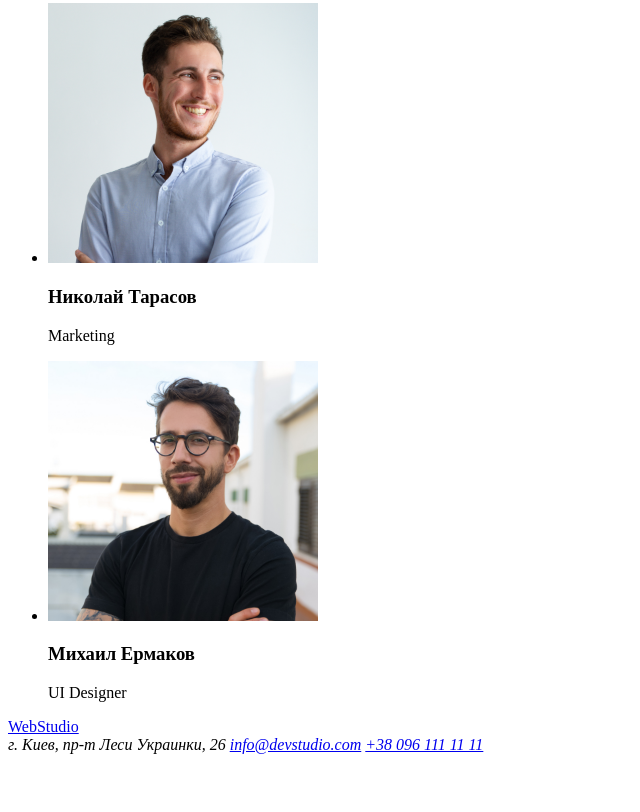
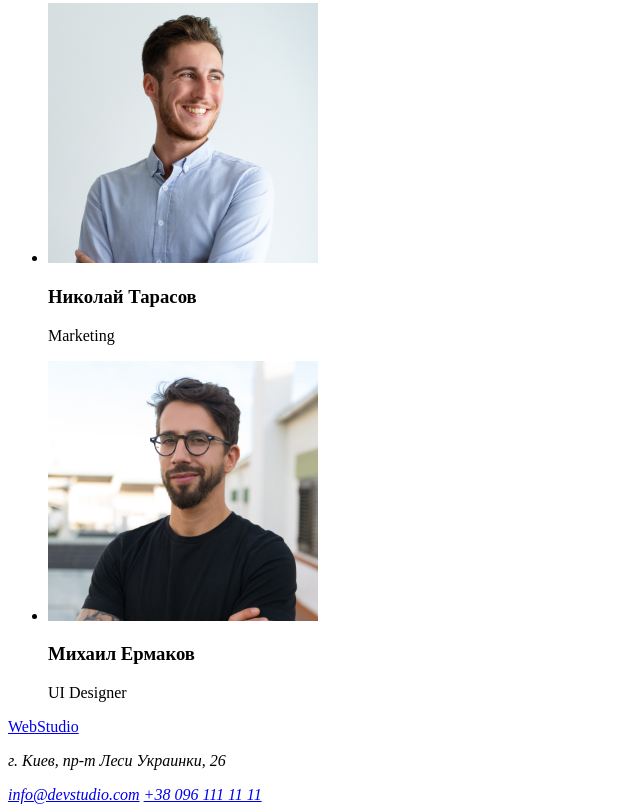
Before and after one commit to arplaaay/goit-markup-hw-01, a plain HTML site: page index.html in a window 1280 px wide. Shown: the part 2504-3316 px from the top of the page, without its empty margins (0-640 px from the left). Before the commit the page ends 3266 px from the top, so only its background shows below. Drawn offline with Linux system fonts and the light colour scheme.

Commit message:
Исправлены ошибки

```diff
--- a/index.html
+++ b/index.html
@@ -161,7 +161,7 @@
       <a href="#" lang="en">WebStudio</a>
 
       <address>
-        г. Киев, пр-т Леси Украинки, 26
+        <p>г. Киев, пр-т Леси Украинки, 26</p>
 
         <a href="mailto:info@devstudio.com">info@devstudio.com</a>
         <a href="tel:+380961111111">+38 096 111 11 11</a>
```
